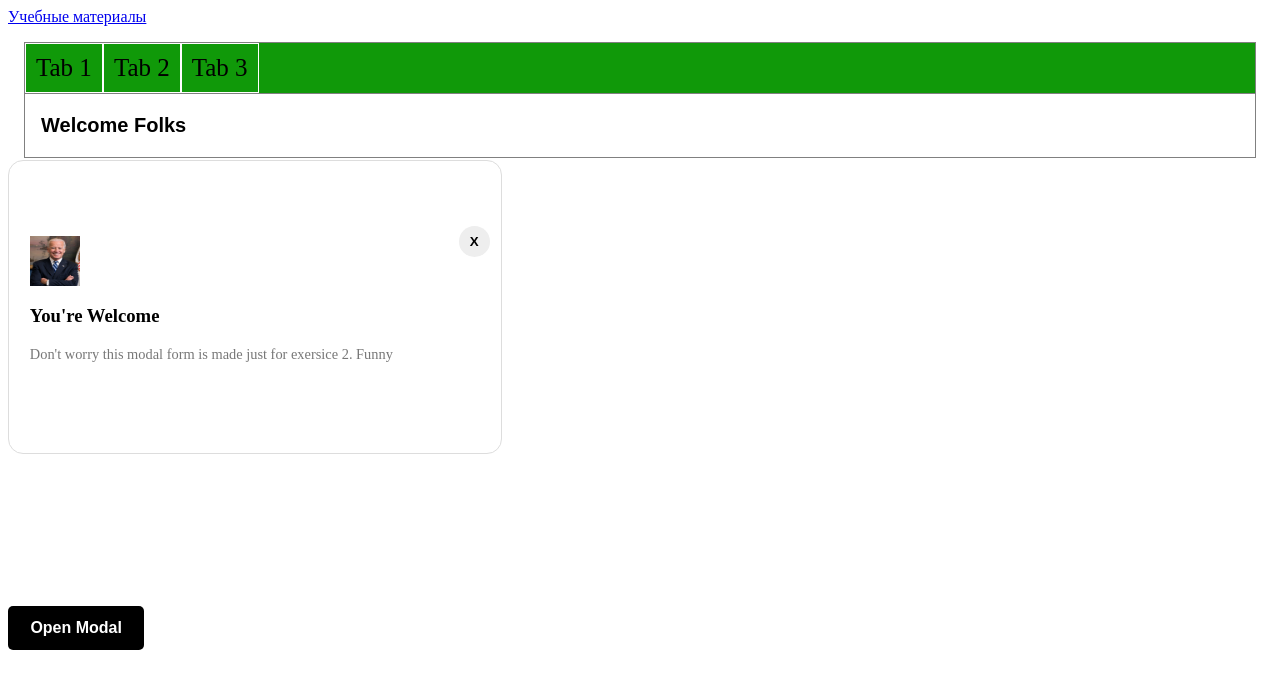
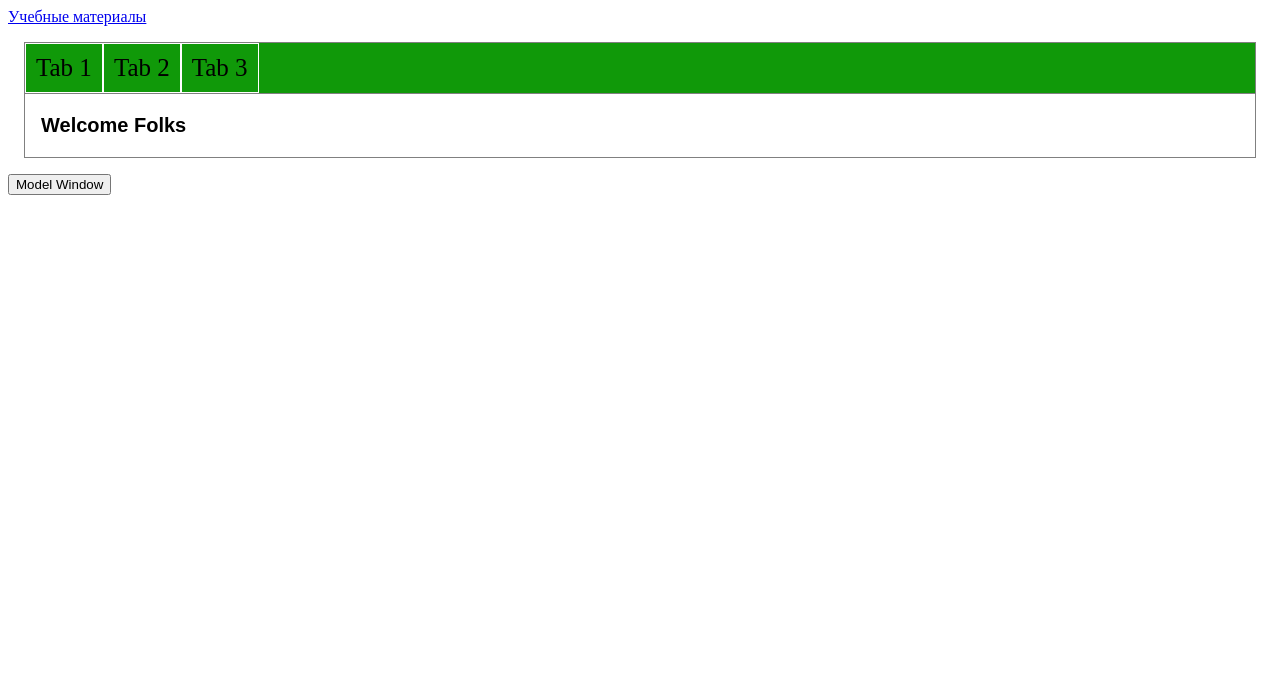
Before and after one commit to Rossov13/projectNeal13, a website built with Vite: page index.html in a window 1280 px wide. Built offline with nearby package versions, Linux system fonts and the light colour scheme.

Commit message:
14.10.2023

```diff
--- a/index.html
+++ b/index.html
@@ -37,20 +37,14 @@
 
     </div>
 
-    <section class="modal hidden">
-      <div class="flex">
-      <img src="images/BidenPortrait.jpg" width="50px" height="50px" alt="">
-        <button class="btn-close">X</button>
-      </div>
+    <button id="myBtn">Model Window</button>
+<div id="myModal" class="modal">
 
-      <div>
-        <h3>You're Welcome</h3>
-        <p>Don't worry this modal form is made just for exersice 2. Funny</p>
-      </div>
-    </section>
-    <div class="overlay hidden"></div>
-    <button class="btn btn-open">Open Modal</button>
-
+  <div class="model-content">
+    <span class="close">&times;</span>
+    <p>some text in the Modal...</p>
+  </div>
+</div>
 
 
 
--- a/src/main.ts
+++ b/src/main.ts
@@ -22,3 +22,26 @@ tabs.forEach(tab => {
 
 
 // 2.
+let modal = document.getElementById("myModal")
+let btn = document.getElementById("myBtn")
+let span = document.getElementsByClassName('btn')[0] as HTMLElement;
+
+if (btn?.onclick) (
+btn.onclick = function () {
+    if (modal?.style.display) {
+    modal.style.display = "block";
+    }
+})
+
+    span.onclick = function() {
+        if(modal?.style.display)
+        modal.style.display = "none"
+    }
+
+window.onclick = function(event) {
+    if (event.target == modal) {
+        if(modal?.style.display) {
+        modal.style.display = "none"
+    }
+}
+}
--- a/src/style.css
+++ b/src/style.css
@@ -42,63 +42,36 @@
 }
 
 .modal {
-    display: flex;
-    flex-direction: column;
-    justify-content: center;
-    gap: 0,4rem;
-    width: 450px;
-    padding: 1.3rem;
-    min-height: 250px;
-    position:absolute;
-    top: 20%;
-    background-color: white;
-    border: 1px solid #ddd;
-    border-radius: 15px;
+    display: none;
+    position: fixed;
+    z-index: 1;
+    left: 0;
+    top: 0;
+    width: 100%;
+    height: 100%;
+    overflow: auto;
+    background-color: rgb(0,0,0);
+    background-color: rgba(0,0,0,0.4)
 }
 
-.modal .flex {
-display: flex;
-align-items: center;
-justify-content: space-between;
+.modal-content {
+    background-color: #fefefe;
+    margin: 15% auto;
+    padding: 20px;
+    border: 1px solid #888;
+    width: 80%;
 }
 
-/* .modal input {
-    padding: 0.7rem 1rem;
-    border: 1px solid #ddd;
-    border
-} */
-
-.modal p {
-    font-size: 0.9rem;
-    color: #777;
-    margin: 0.4 0 0.2rem;
+.close {
+    color: #aaa;
+    float: right;
+    font-size: 28px;
+    font-weight: bold
 }
 
-button {
+.close:hover,
+.close:focus {
+    color: black;
+    text-decoration: none;
     cursor: pointer;
-    border: none;
-    font-weight: 600;
 }
-
-.btn {
-    display: inline-block;
-    padding: 0.8rem 1.4rem;
-    font-weight: 700;
-    background-color: black;
-    color: white;
-    border-radius: 5px;
-    text-align: center;
-    font-size: 1em;
-}
-
-.btn-open {
-    position: absolute;
-    bottom: 150px;
-}
-
-.btn-close {
-    transform: translate(10px, -20px);
-    padding: 0.5rem 0.7rem;
-    background-color: #eee;
-    border-radius: 50%;
-}
```
